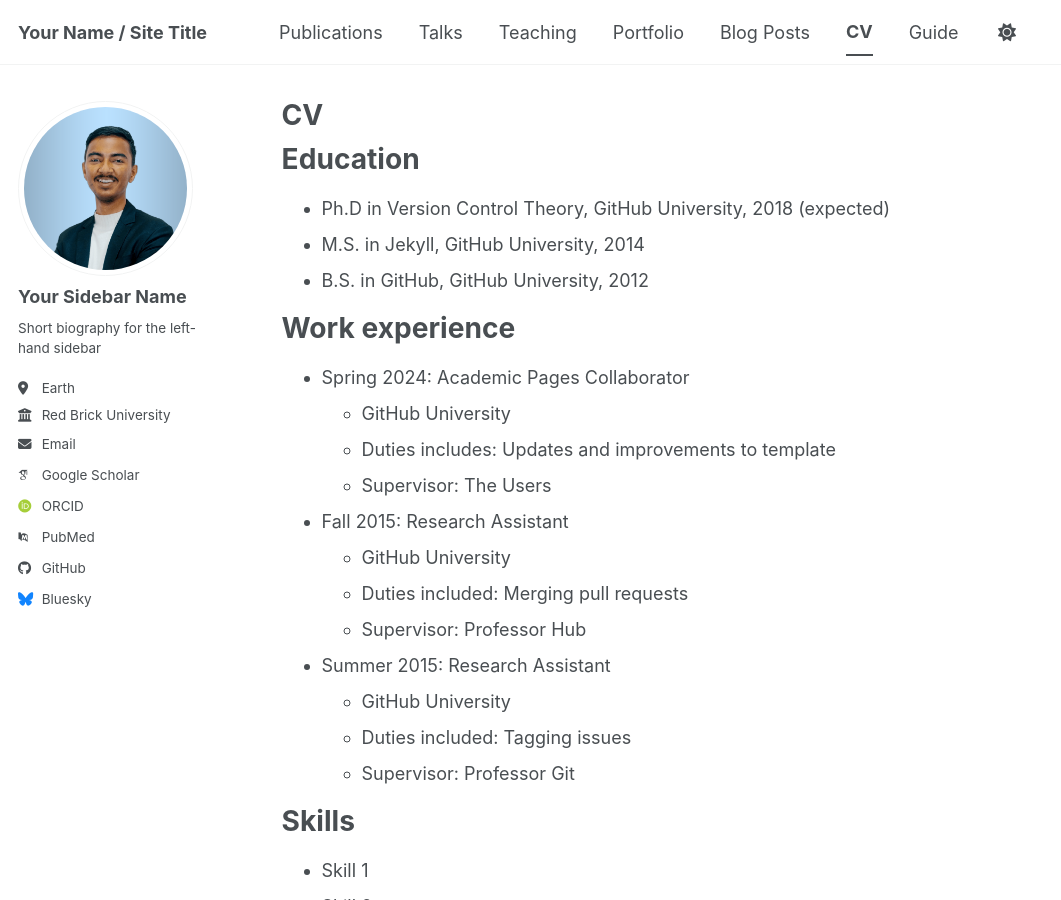
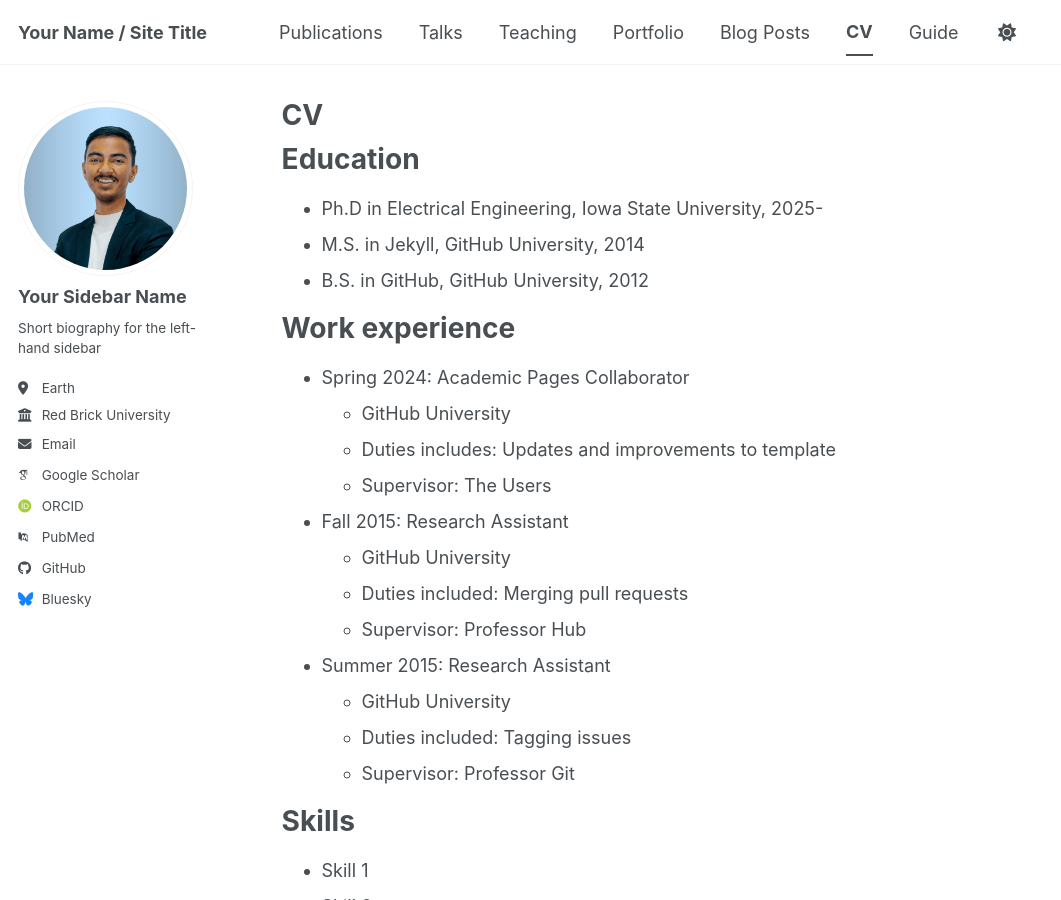
Before and after one commit to Puskar-Neupane/website, a Jekyll site: the page built from _pages/cv.md, in a window 1280 px wide and 900 px high. Shown: the whole window, without its empty margins (0-1061 px from the left). Built offline with Jekyll 4.4.1, drawn with Linux system fonts in a browser that asks for light colours; some web fonts are replaced; a script bundle is joined from its source files by our own code; library files that are not in the unit come from our copies.

Commit message:
Update cv.md

```diff
--- a/_pages/cv.md
+++ b/_pages/cv.md
@@ -11,7 +11,7 @@
 
 Education
 ======
-* Ph.D in Version Control Theory, GitHub University, 2018 (expected)
+* Ph.D in Electrical Engineering, Iowa State University, 2025-
 * M.S. in Jekyll, GitHub University, 2014
 * B.S. in GitHub, GitHub University, 2012
 
```
